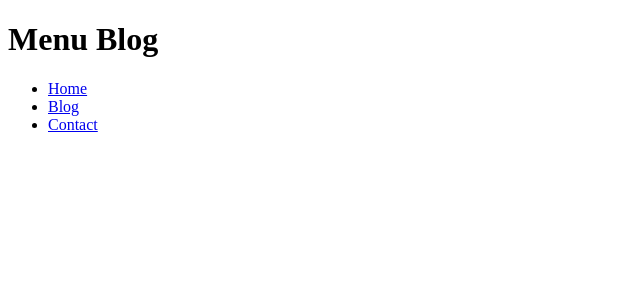
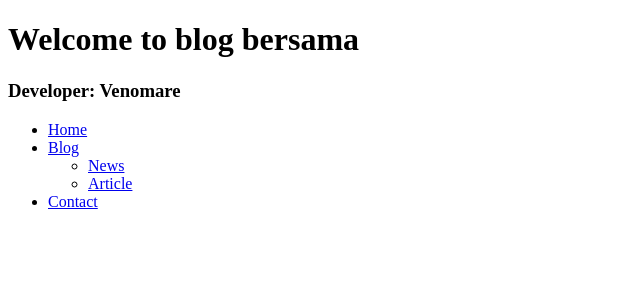
Before and after one commit to iNaufal/Django, a Django app: page /blog/ in a window 1280 px wide. Shown: the top 300 px of the page, without its empty margins (0-640 px from the left). Run offline with Django 5.2, Linux system fonts and the light colour scheme.

Commit message:
variable template

```diff
--- a/mysite/blog/templates/blog/index.html
+++ b/mysite/blog/templates/blog/index.html
@@ -6,10 +6,15 @@
     <title>Blog Django - Venomare</title>
   </head>
   <body>
-    <h1>Menu Blog</h1>
+    <h1>Welcome to {{ title }}</h1>
+    <h3>Developer: {{ developer }}</h3>
     <ul>
       <li><a href="/">Home</a></li>
       <li><a href="blog/">Blog</a></li>
+      <ul>
+        <li><a href="/blog/news">News</a></li>
+        <li><a href="/blog/article">Article</a></li>
+      </ul>
       <li><a href="contact/">Contact</a></li>
     </ul>
   </body>
--- a/mysite/blog/urls.py
+++ b/mysite/blog/urls.py
@@ -6,4 +6,6 @@ from . import views
 urlpatterns = [
     path('', views.index),
     path('search/', views.search),
+    path('news/', views.news),
+    path('article/', views.article),
 ]
--- a/mysite/blog/views.py
+++ b/mysite/blog/views.py
@@ -3,7 +3,25 @@ from django.http import HttpResponse
 
 # Create your views here.
 def index(request):
-  return render(request, 'blog/index.html')
+  context = {
+    'title': 'blog bersama',
+    'developer': 'Venomare',
+  }
+  return render(request, 'blog/index.html', context)
+
+def news(request):
+  context = {
+    'title': 'News',
+    'developer': 'Venomare',
+  }
+  return render(request, 'blog/index.html', context)
+
+def article(request):
+  context = {
+    'title': 'Article',
+    'developer': 'Venomare',
+  }
+  return render(request, 'blog/index.html', context)
 
 def search(request):
   return HttpResponse('This is menu search')
--- a/mysite/mysite/views.py
+++ b/mysite/mysite/views.py
@@ -2,4 +2,8 @@ from django.http import HttpResponse
 from django.shortcuts import render
 
 def index(request):
-  return render(request, 'index.html')
+  context = {
+    'title': 'web development full stack',
+    'developer': 'Venomare',
+  }
+  return render(request, 'index.html', context)
--- a/mysite/templates/index.html
+++ b/mysite/templates/index.html
@@ -3,10 +3,11 @@
   <head>
     <meta charset="UTF-8" />
     <meta name="viewport" content="width=device-width, initial-scale=1.0" />
-    <title>Index Django | Venomare</title>
+    <title>{{ title }}}</title>
   </head>
   <body>
-    <h1>Welcome to my site!</h1>
+    <h1>Welcome to {{ title }}</h1>
+    <h3>Developer: {{ developer }}</h3>
     <ul>
       <li><a href="/">Home</a></li>
       <li><a href="blog/">Blog</a></li>
```
